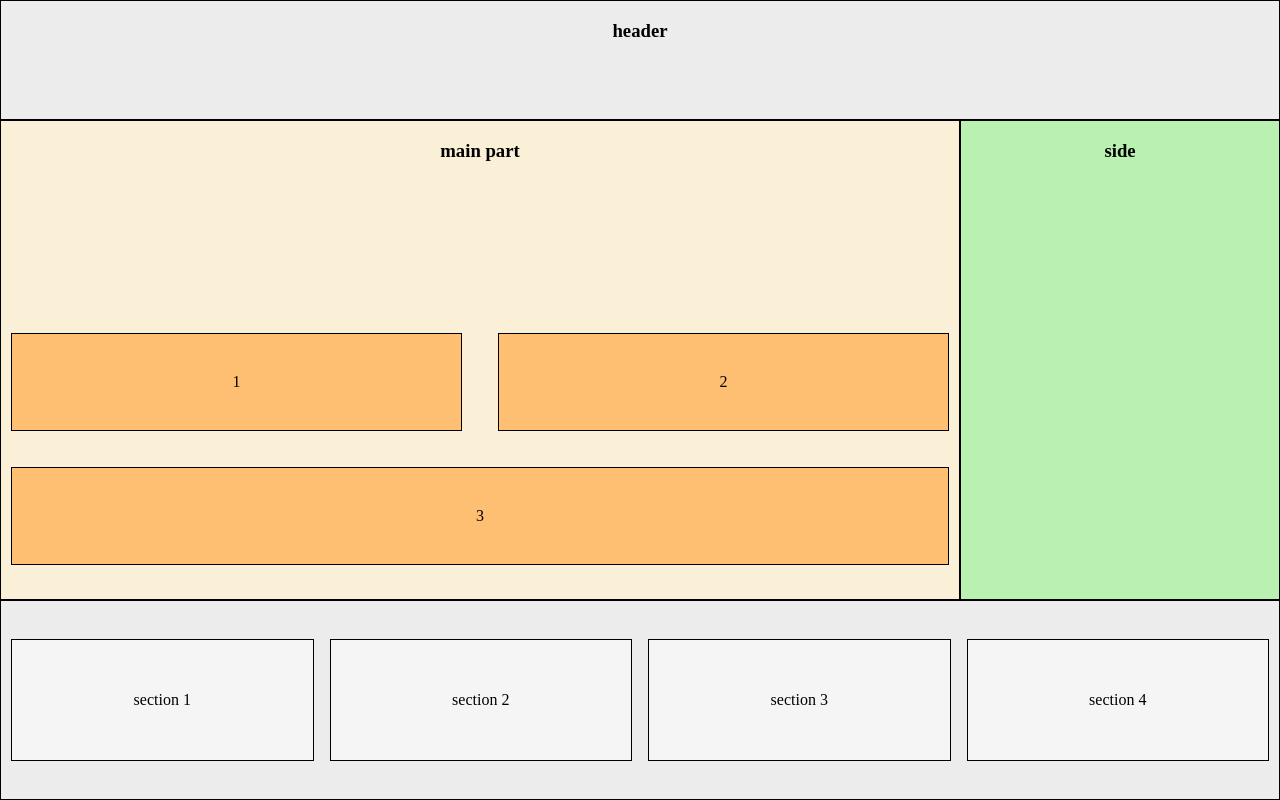
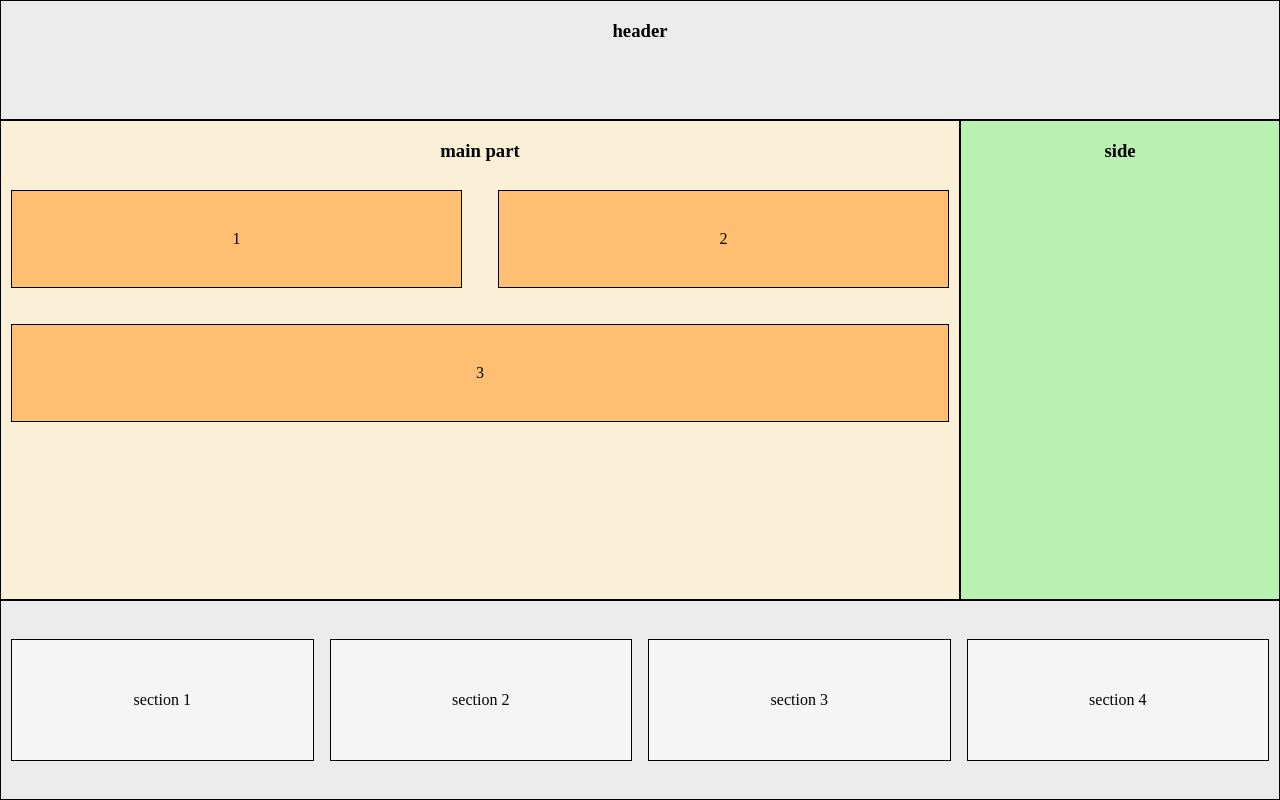
Before and after one commit to ZiVictoria/w6_grid, a plain HTML site: page index.html in a window 1280 px wide. Drawn offline with Linux system fonts and the light colour scheme.

Commit message:
fix style code

```diff
--- a/styles.css
+++ b/styles.css
@@ -7,12 +7,12 @@
 
 .header_main{
     display: grid;
-    min-height: 15%;
+    max-height: 15%;
 }
 
 .main_content{
     display: grid;
-    min-height: 80%;
+    max-height: 80%;
     grid-template-columns: 1fr 1fr;
     gap: 1rem;
     align-content: end;
```
